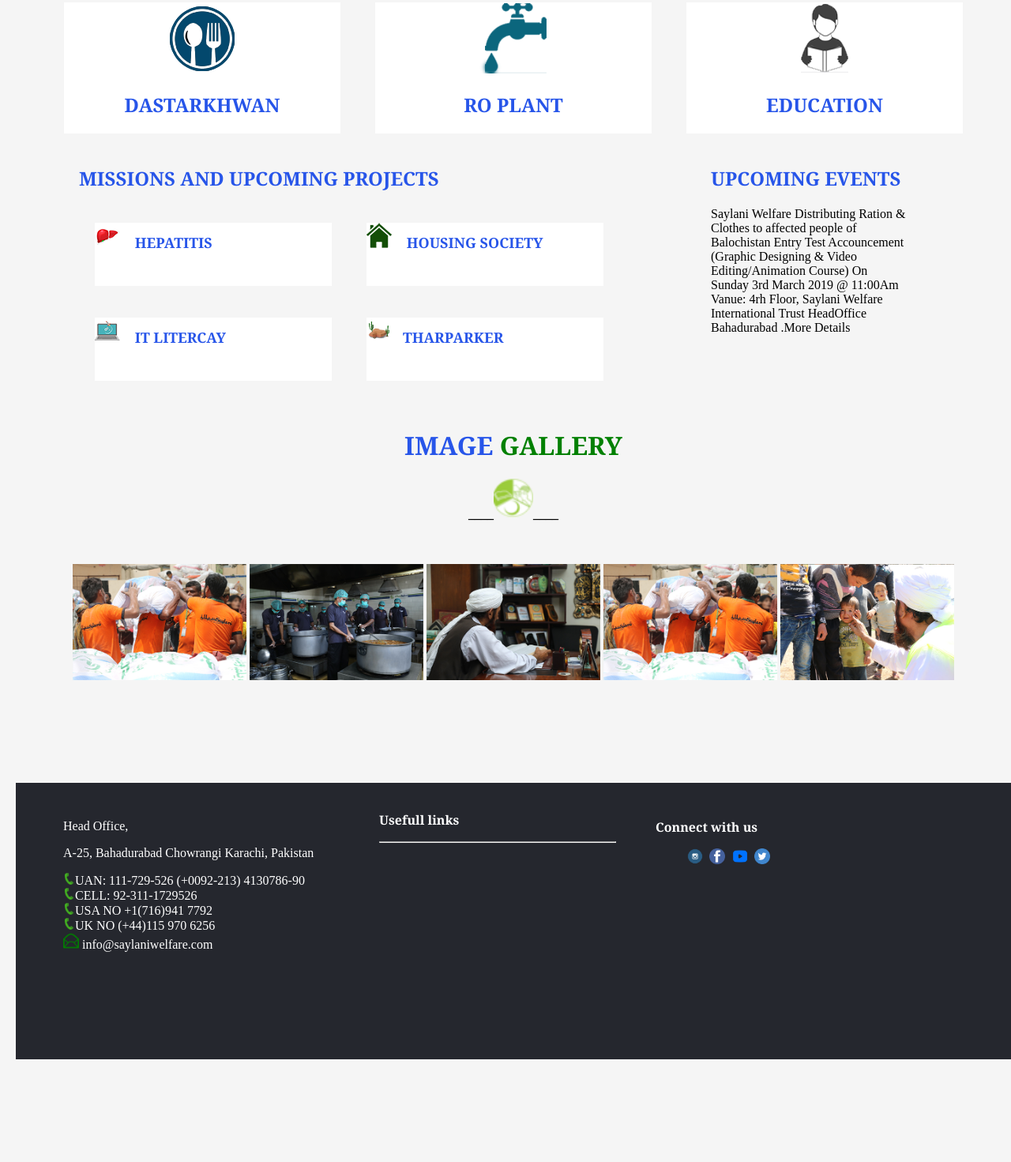
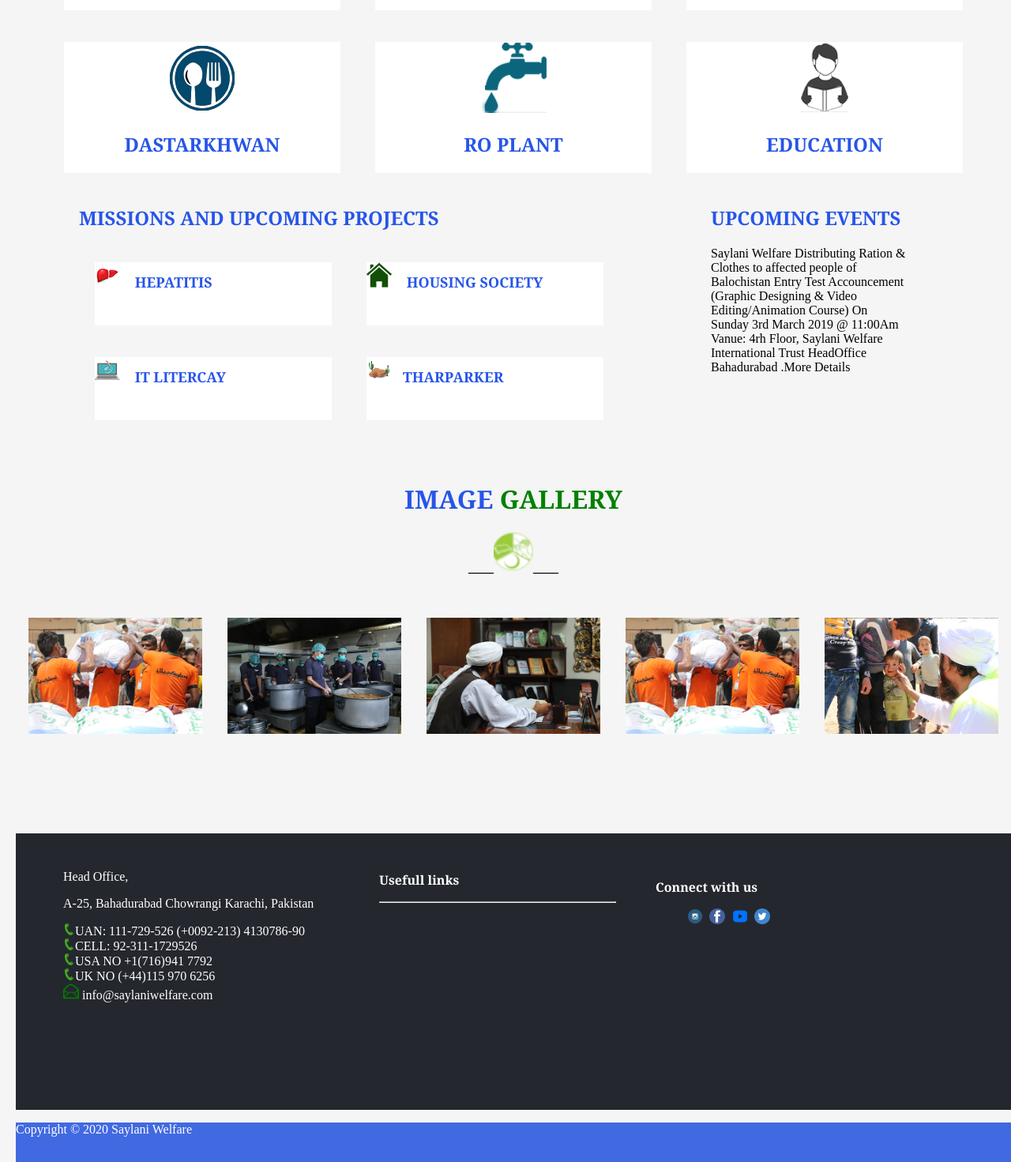
Before and after one commit to Ayesha116/saylani-homepage, a plain HTML site: page index.html in a window 1280 px wide. Shown: the part 2075-3546 px from the top of the page at 79% size. Before the commit the page ends 3470 px from the top, so only its background shows below. Drawn offline with Linux system fonts and the light colour scheme.

Commit message:
adding flex

```diff
--- a/index.html
+++ b/index.html
@@ -97,6 +97,7 @@
         <div class = "doing"><img src="pictures/ROPLANT.png"><h2>RO PLANT</h2></div>
         <div class = "doing"><img src="pictures/education.png"><h2>EDUCATION</h2></div>
     </div>
+    <div class = "upcoming">
         <div class = "margin , one " >
             <div ><h2>MISSIONS AND UPCOMING PROJECTS</h2></div>
             <div>
@@ -121,6 +122,7 @@
                 <h2>UPCOMING EVENTS</h2>
                 <p>Saylani Welfare Distributing Ration & Clothes to affected people of Balochistan  Entry Test Accouncement (Graphic Designing & Video Editing/Animation Course) On Sunday 3rd March 2019 @ 11:00Am Vanue: 4rh Floor, Saylani Welfare International Trust HeadOffice Bahadurabad .More Details</p>
         </div>
+    </div>
     <br>
     <br>
 
@@ -134,7 +136,7 @@
     <br>
     <br>
     <br>
-    <div class="alignment">
+    <div class="gallery">
         <img src="pictures/rashan2.jpg" class = "image " >
         <img src="pictures/food.jpg" class = "image" >
         <img src="pictures/hazrat.jpg" class = "image" >
@@ -173,12 +175,10 @@
 
         </div>
     </div>
+    <div class = "end">
+        <p  class="fontcolor" >Copyright © 2020 Saylani Welfare</p>
+    </div>
 
-
-
-    <br>
-    <br>
-    <br>
 
 </body>
 </html>
--- a/style.css
+++ b/style.css
@@ -56,11 +56,11 @@ li {
     font-family: Cambria, Cochin, Georgia, Times, 'Times New Roman', serif;
 
 }
-/* .fix {
-    position: fixed;
-    top: auto;
-    right: auto;
-}  */
+.fix {
+    position: -webkit-sticky;
+    position: sticky;
+    top: 0px;
+}
 .content {
     text-align: justify;
     margin: 0px 160px;
@@ -99,6 +99,12 @@ body {
     margin-left: 0px;
     margin-right: 0px;
 }
+.upcoming {
+    display: flex;
+    flex-direction: row;
+    flex-wrap: wrap;
+
+}
 h2 {
     color: #2755E9;
     font-family: Cambria, Cochin, Georgia, Times, 'Times New Roman', serif;
@@ -119,8 +125,7 @@ h2 {
 }
 
 .fontcolor {
-    color:
-    white;
+    color: white;
 }
 .one{
     display: inline-block;
@@ -131,6 +136,12 @@ h2 {
     position: absolute;
     right: 130px;
 
+}
+.gallery {
+    display: flex;
+    flex-direction: row;
+    justify-content: space-around;
+    flex-wrap: wrap;
 }
 .image {
     width: 220px;
@@ -185,3 +196,12 @@ h3 {
 .color {
     color: yellowgreen;
 }
+.end {
+        background-color: royalblue;
+        height: 50px;
+        width: 100%;
+        position: relative;
+        top: 0px;
+
+
+}
```
Lines whose indentation alone changed are shown as unchanged.
